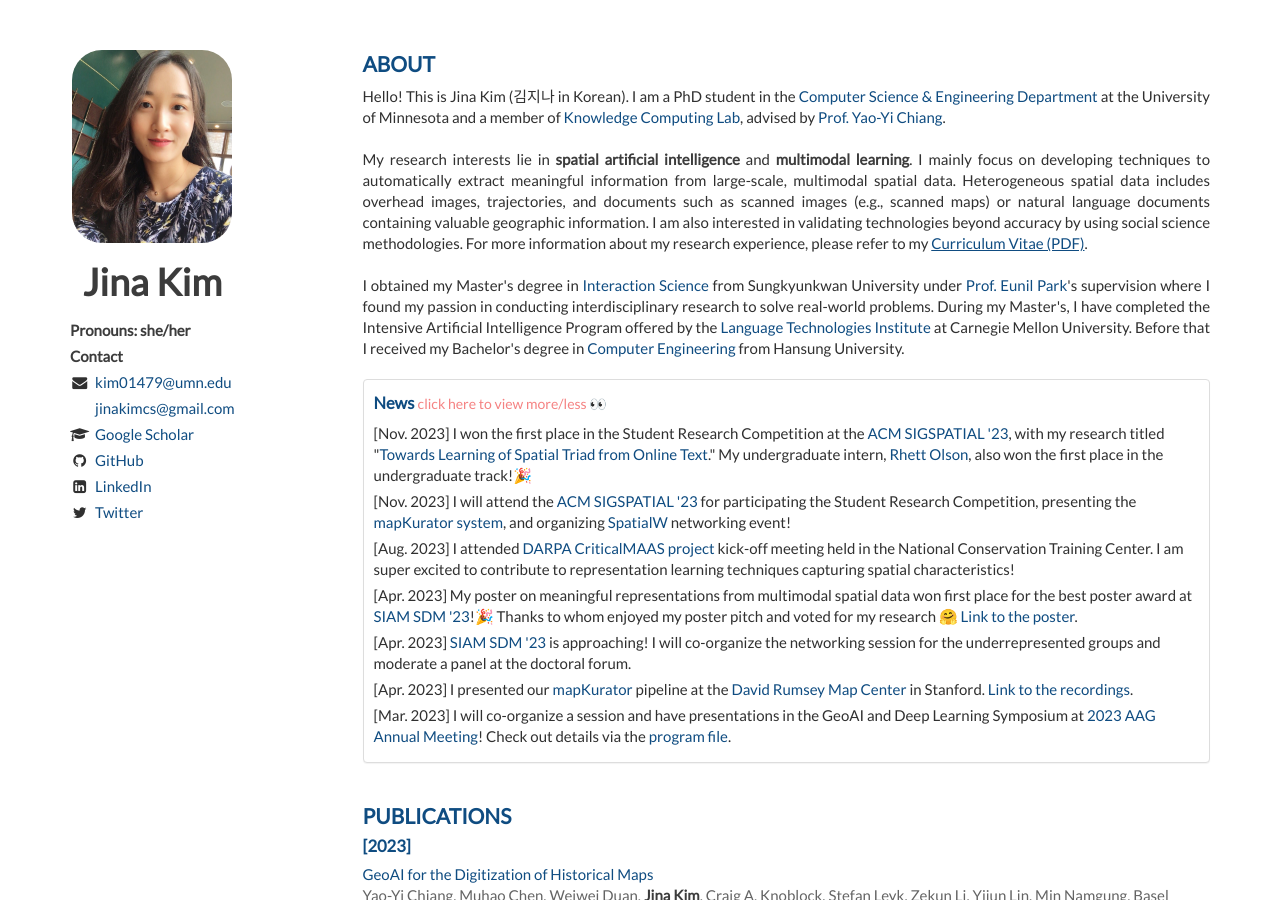
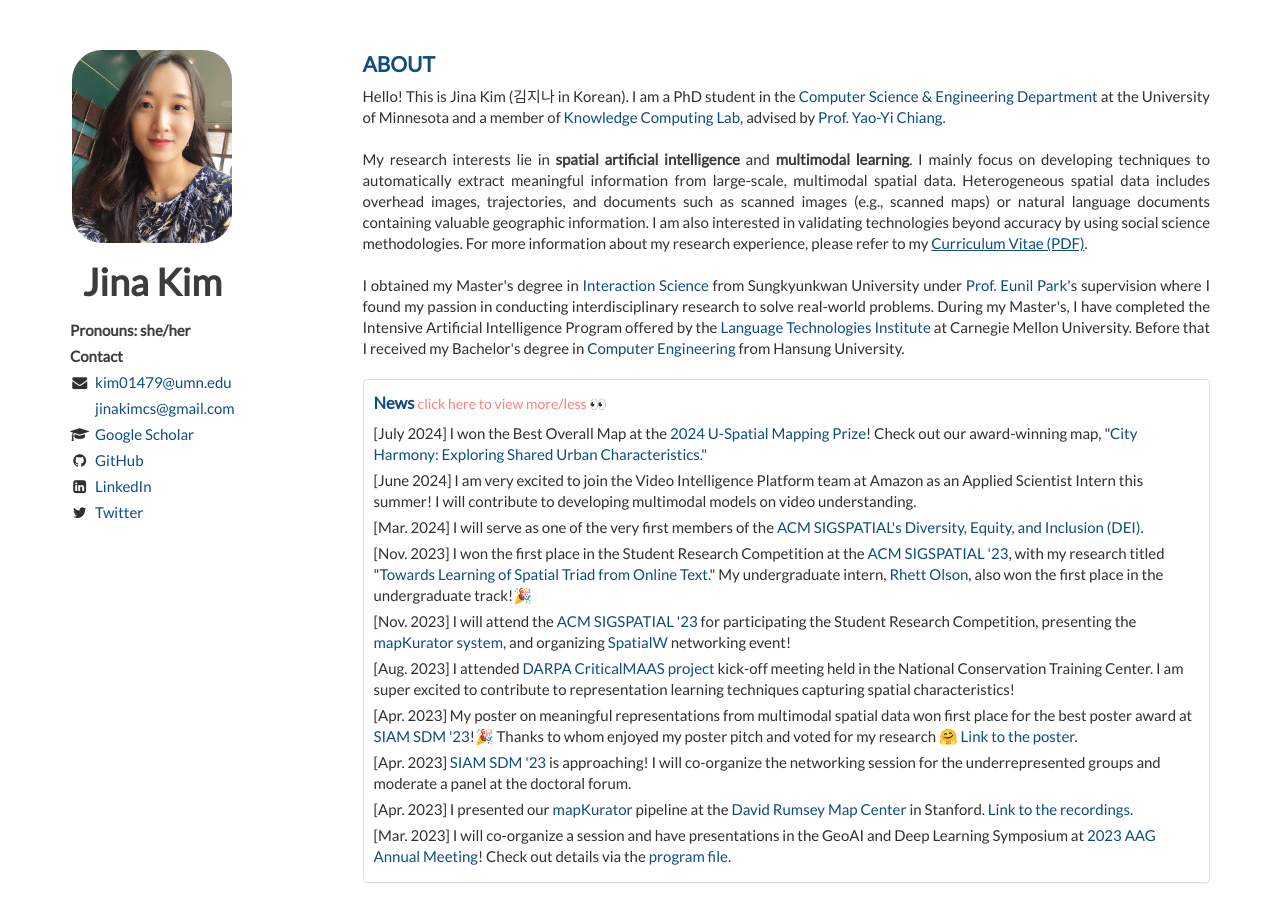
Before and after one commit to Jina-Kim/Jina-Kim.github.io, a Jekyll site: the page built from index.html, in a window 1280 px wide and 900 px high. Built offline with Jekyll 4.4.1, drawn with Linux system fonts in a browser that asks for light colours; nearby versions of some CDN libraries; the list of posts is cut into pages by our own code.

Commit message:
Update about.html

```diff
--- a/_includes/about.html
+++ b/_includes/about.html
@@ -20,7 +20,9 @@
       <div class="panel-body">
           <h2>News <a type="button" data-toggle="collapse" data-target="#collapseList" aria-expanded="false" aria-controls="collapseList" style="font-size: 85%; color: #F58282;font-weight: normal;">click here to view more/less 👀</a></h2>
         <ul class="list-unstyled">
-<!--            <li>[Mar. 2024] I will serve as one of the Diversity, Equity, and Inclusion (DEI) Committee members at the <a href="https://sigspatial2023.sigspatial.org/awards/">ACM SIGSPATIAL</a>.</li>-->
+            <li>[July 2024] I won the Best Overall Map at the <a href="https://thespatialuniversity.umn.edu/pages/mapping-prize">2024 U-Spatial Mapping Prize</a>! Check out our award-winning map, "<a href="https://arcg.is/0f9CHa">City Harmony: Exploring Shared Urban Characteristics."</a></li>
+            <li>[June 2024] I am very excited to join the Video Intelligence Platform team at Amazon as an Applied Scientist Intern this summer! I will contribute to developing multimodal models on video understanding.</li>
+            <li>[Mar. 2024] I will serve as one of the very first members of the <a href="https://spatialdei.github.io/">ACM SIGSPATIAL's Diversity, Equity, and Inclusion (DEI)</a>.</li>
             <li>[Nov. 2023] I won the first place in the Student Research Competition at the <a href="https://sigspatial2023.sigspatial.org/awards/">ACM SIGSPATIAL '23</a>, with my research titled "<a href="https://jina-kim.github.io/files/papers/2023-11-jina-sigspatial-src.pdf">Towards Learning of Spatial Triad from Online Text</a>."
                 My undergraduate intern, <a href="https://www.linkedin.com/in/rhett-olson-160752261/">Rhett Olson</a>, also won the first place in the undergraduate track!🎉
             </li>
```
